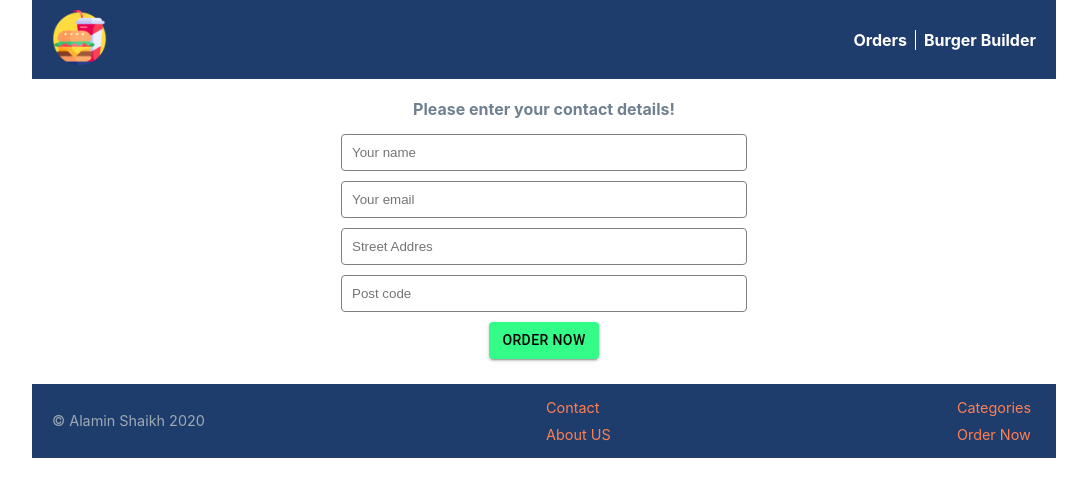
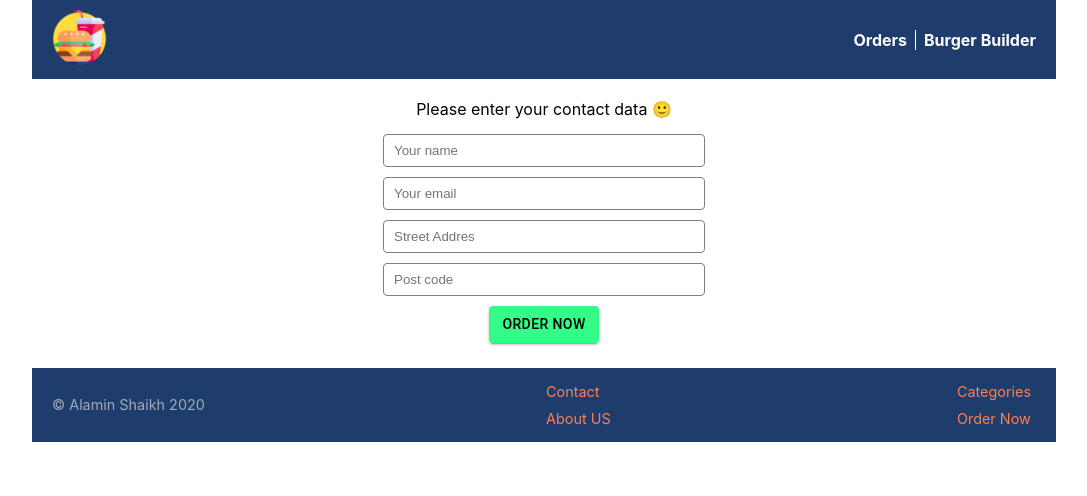
Before and after one commit to shaikhmedia/modern-burger-builder, a React (Create React App) app: page /checkout in a window 1280 px wide. Both pictures are taken after a click on the button "CONTINUE". Shown: the top 496 px of the page, without its empty margins (96-1183 px from the left). Built offline with nearby package versions, Linux system fonts and the light colour scheme.

Commit message:
Form is put in seperate component

```diff
--- a/src/Components/Container/Checkout/ContactData/ContactData.jsx
+++ b/src/Components/Container/Checkout/ContactData/ContactData.jsx
@@ -1,8 +1,7 @@
 import React, { Component } from "react";
-import Button from "../../../Layout/Button/Button";
-import Styles from "./ContactData.module.css";
 import axios from "../../../../axios-orders";
 import Loader from "../../../Layout/Loader/Loader";
+import Form from "../../../Layout/Form/Form";
 
 class ContactData extends Component {
   state = {
@@ -64,45 +63,23 @@ class ContactData extends Component {
       form = <Loader />;
     } else {
       form = (
-        <React.Fragment>
-          <h4>Please enter your contact details!</h4>
-          <form onSubmit={this.handleOrderSubmit}>
-            <input
-              type="text"
-              name="name"
-              value={this.state.customer.name}
-              onChange={this.handleInputChange}
-              placeholder="Your name"
-            />
-            <input
-              type="text"
-              name="email"
-              value={this.state.customer.email}
-              onChange={this.handleInputChange}
-              placeholder="Your email"
-            />
-            <input
-              type="text"
-              name="street"
-              placeholder="Street Addres"
-              value={this.state.customer.street}
-              onChange={this.handleInputChange}
-            />
-            <input
-              type="number"
-              name="postCode"
-              value={this.state.customer.postCode}
-              onChange={this.handleInputChange}
-              placeholder="Post code"
-            />
-            <Button clicled={this.handleOrderSubmit} btnType="Success">
-              ORDER NOW
-            </Button>
-          </form>
-        </React.Fragment>
+        <Form
+          submitted={this.handleOrderSubmit}
+          name={this.state.customer.name}
+          email={this.state.customer.email}
+          street={this.state.customer.street}
+          postCode={this.state.customer.postCode}
+          changed={this.handleInputChange}
+          clicked={this.handleOrderSubmit}
+        />
       );
     }
-    return <div className={Styles.ContactData}>{form}</div>;
+    return (
+      <div>
+        <p>Please enter your contact data 🙂 </p>
+        {form}
+      </div>
+    );
   }
 }
 
--- a/src/Components/Container/Checkout/ContactData/ContactData.module.css
+++ /dev/null
@@ -1,30 +0,0 @@
-.ContactData {
-  width: 100%;
-  display: flex;
-  flex-direction: column;
-  align-items: center;
-  justify-content: center;
-  margin-bottom: 20px;
-}
-
-.ContactData h4 {
-  padding-bottom: 10px;
-  color: slategrey;
-}
-
-.ContactData form {
-  width: 60%;
-  display: flex;
-  flex-direction: column;
-  align-items: center;
-  justify-content: center;
-}
-
-.ContactData input {
-  width: 50%;
-  display: block;
-  margin: 5px;
-  padding: 10px;
-  border: 1px solid grey;
-  border-radius: 4px;
-}
--- a/src/Components/Container/Orders/Order/Order.jsx
+++ b/src/Components/Container/Orders/Order/Order.jsx
@@ -26,9 +26,7 @@ const Order = (props) => {
   return (
     <div className={Styles.Order}>
       <p className={Styles.Color}>Customer's Details</p> {customerData}
-      <hr className={Styles.Line} />
       <p className={Styles.Color}>Ingredients:</p> {ingOutput}
-      <hr className={Styles.Line} />
       <p>
         Price: <span className={Styles.Color}>${props.price}</span>{" "}
       </p>
--- a/src/Components/Container/Orders/Order/Order.module.css
+++ b/src/Components/Container/Orders/Order/Order.module.css
@@ -1,7 +1,9 @@
 .Order {
   display: block;
+  margin: 0 auto;
+  margin-bottom: 15px;
+  width: 70%;
   text-align: left;
-  margin: 10px;
   padding: 10px;
   border-radius: 4px;
   box-shadow: 2px 2px 8px rgba(128, 128, 128, 0.575);
--- /dev/null
+++ b/src/Components/Layout/Form/Form.jsx
@@ -0,0 +1,48 @@
+import React from "react";
+import Button from "../Button/Button";
+import Styles from "./Form.module.css";
+
+const form = (props) => {
+  return (
+    <form onSubmit={props.submitted} className={Styles.Form}>
+      <input
+        type="text"
+        name="name"
+        value={props.name}
+        onChange={props.changed}
+        placeholder="Your name"
+        required
+      />
+      <input
+        type="text"
+        name="email"
+        value={props.email}
+        onChange={props.changed}
+        placeholder="Your email"
+        required
+      />
+      <input
+        type="text"
+        name="street"
+        placeholder="Street Addres"
+        value={props.street}
+        onChange={props.changed}
+        required
+      />
+      <input
+        type="number"
+        name="postCode"
+        value={props.postCode}
+        onChange={props.changed}
+        placeholder="Post code"
+        required
+      />
+
+      <Button clicked={props.handleOrderSubmit} btnType="Success">
+        ORDER NOW
+      </Button>
+    </form>
+  );
+};
+
+export default form;
--- /dev/null
+++ b/src/Components/Layout/Form/Form.module.css
@@ -0,0 +1,16 @@
+.Form {
+  display: flex;
+  align-items: center;
+  flex-direction: column;
+  margin: 10px 0px 20px 0px;
+}
+
+.Form input {
+  margin: 5px;
+  padding: 8px 10px;
+  outline: none;
+  border: 1px solid grey;
+  border-radius: 4px;
+  width: 40vw;
+  max-width: 300px;
+}
--- a/src/Components/Layout/SummaryPage/SummaryPage.jsx
+++ b/src/Components/Layout/SummaryPage/SummaryPage.jsx
@@ -1,10 +1,11 @@
 import React from "react";
 import Burger from "../../Burger/Burger";
 import Button from "../Button/Button";
+import Styles from "./SummaryPage.module.css";
 
 const summaryPage = (props) => {
   return (
-    <div>
+    <div className={Styles.SummaryPage}>
       <h2>Hope you enjoy your burger!</h2>
 
       <Burger ingredients={props.ingredients} />
--- a/src/Components/Layout/SummaryPage/SummaryPage.module.css
+++ b/src/Components/Layout/SummaryPage/SummaryPage.module.css
@@ -0,0 +1,7 @@
+.SummaryPage {
+  display: block;
+}
+
+.SummaryPage h2 {
+  margin-bottom: 16px;
+}
```
Also changed, not shown: src/Components/Layout/Form/Input/Input.jsx (added, +19 -0 lines), src/Components/Layout/Form/Input/Input.module.css (added).
